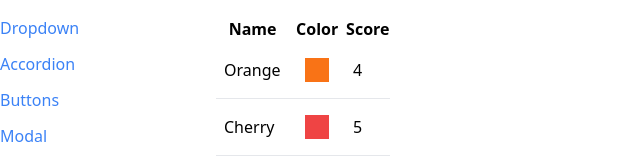
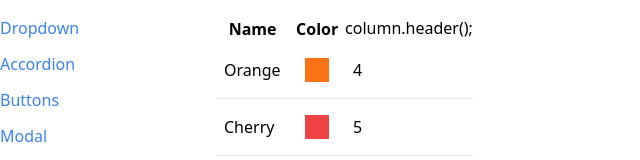
Before and after one commit to CocoTapi/modern_react_2023, a React (Create React App) app in the folder section_15/: page /table in a window 1280 px wide. Shown: the top 160 px of the page, without its empty margins (0-640 px from the left). Built offline with nearby package versions, Linux system fonts and the light colour scheme.

Commit message:
added Fragment to add key without errors

```diff
--- a/section_15/src/components/Table.js
+++ b/section_15/src/components/Table.js
@@ -1,5 +1,11 @@
+import { Fragment } from 'react';
+
 function Table({ data, config, keyFn }) {
   const renderedHeaders = config.map((column) => {
+    if (column.header) {
+      return <Fragment key={column.label}>column.header();</Fragment>
+    }
+
     return <th key={column.label}>{column.label}</th>
   })
 
--- a/section_15/src/pages/TablePage.js
+++ b/section_15/src/pages/TablePage.js
@@ -21,7 +21,8 @@ function TablePage() {
     {
       label: 'Score',
       render: (fruit) => fruit.score,
-    }
+      header: () => <th className='bg-red-500'>Score</th>,
+    },
   ];
 
   const keyFunction = (fruit) => {
```
